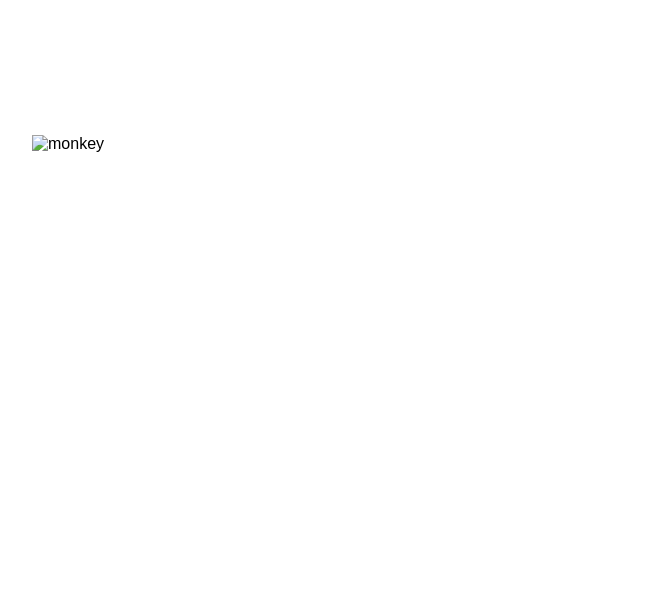
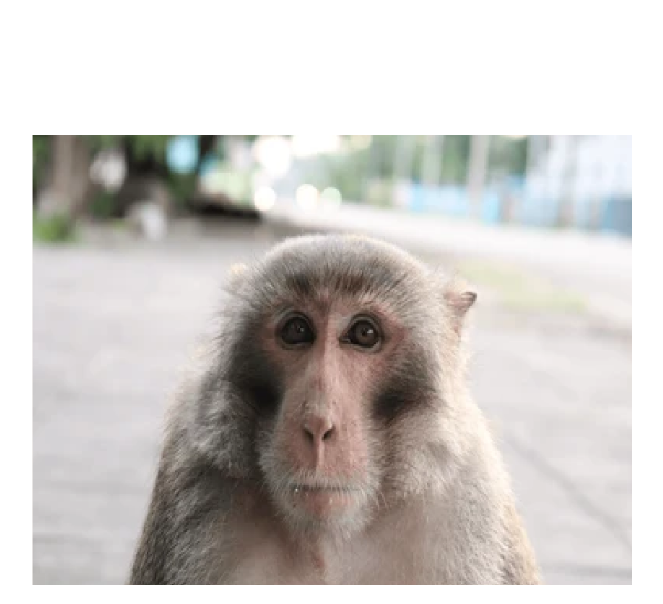
Before and after one commit to TheYautja77/Orchid, a plain HTML site: page orchid.html in a window 1280 px wide. Shown: the top 604 px of the page, without its empty margins (308-971 px from the left). Drawn offline with Linux system fonts and the light colour scheme.

Commit message:
Update orchid.html

```diff
--- a/orchid.html
+++ b/orchid.html
@@ -20,7 +20,7 @@
 </head>
 <body>
   <div>
-    <img src="icons/lazyAss.png" alt="monkey" width="600" height="450">
+    <img src="lazyAss.png" alt="monkey" width="600" height="450">
     <h1>Lazy Ass</h1>
   </div>
 </body>
```
